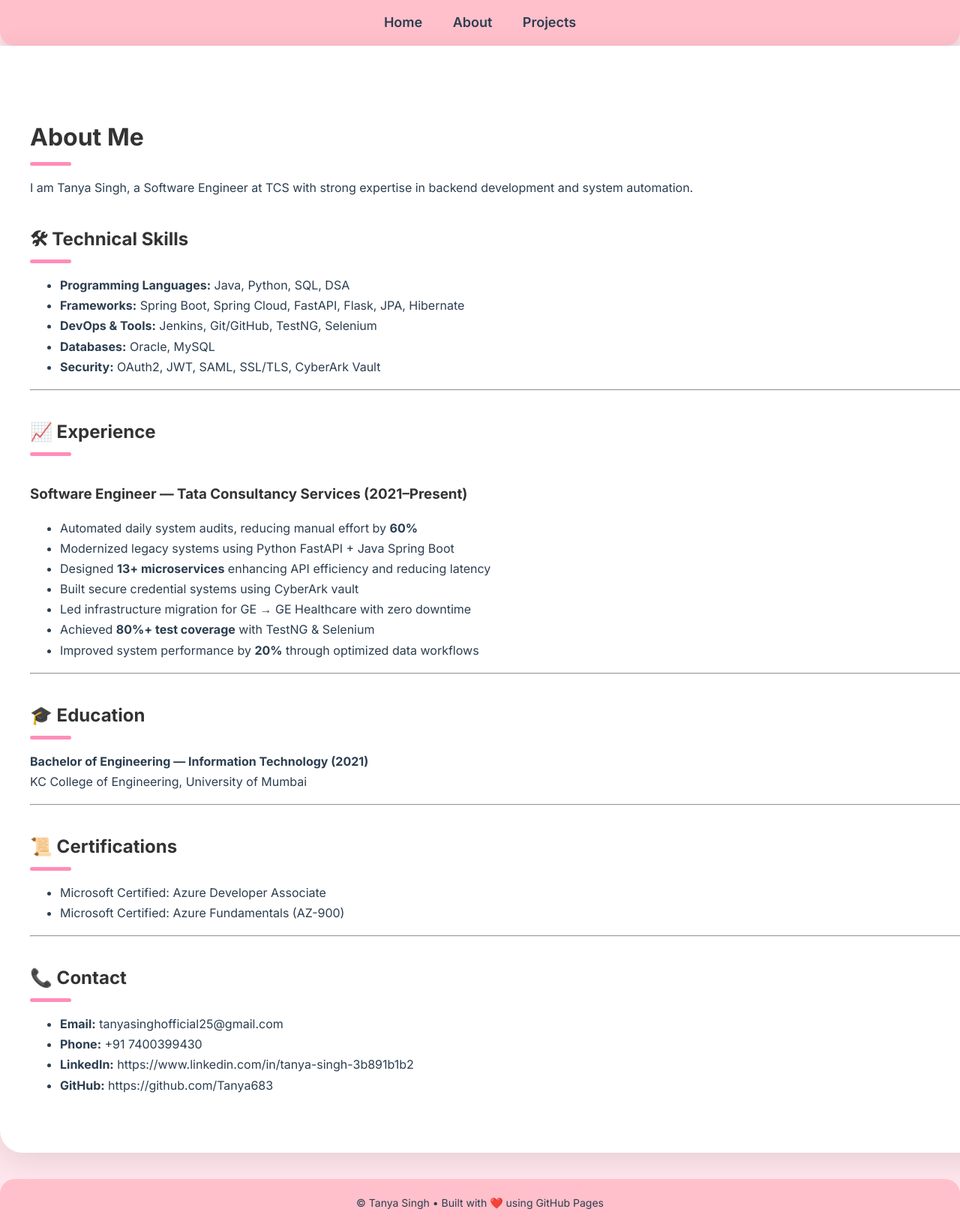
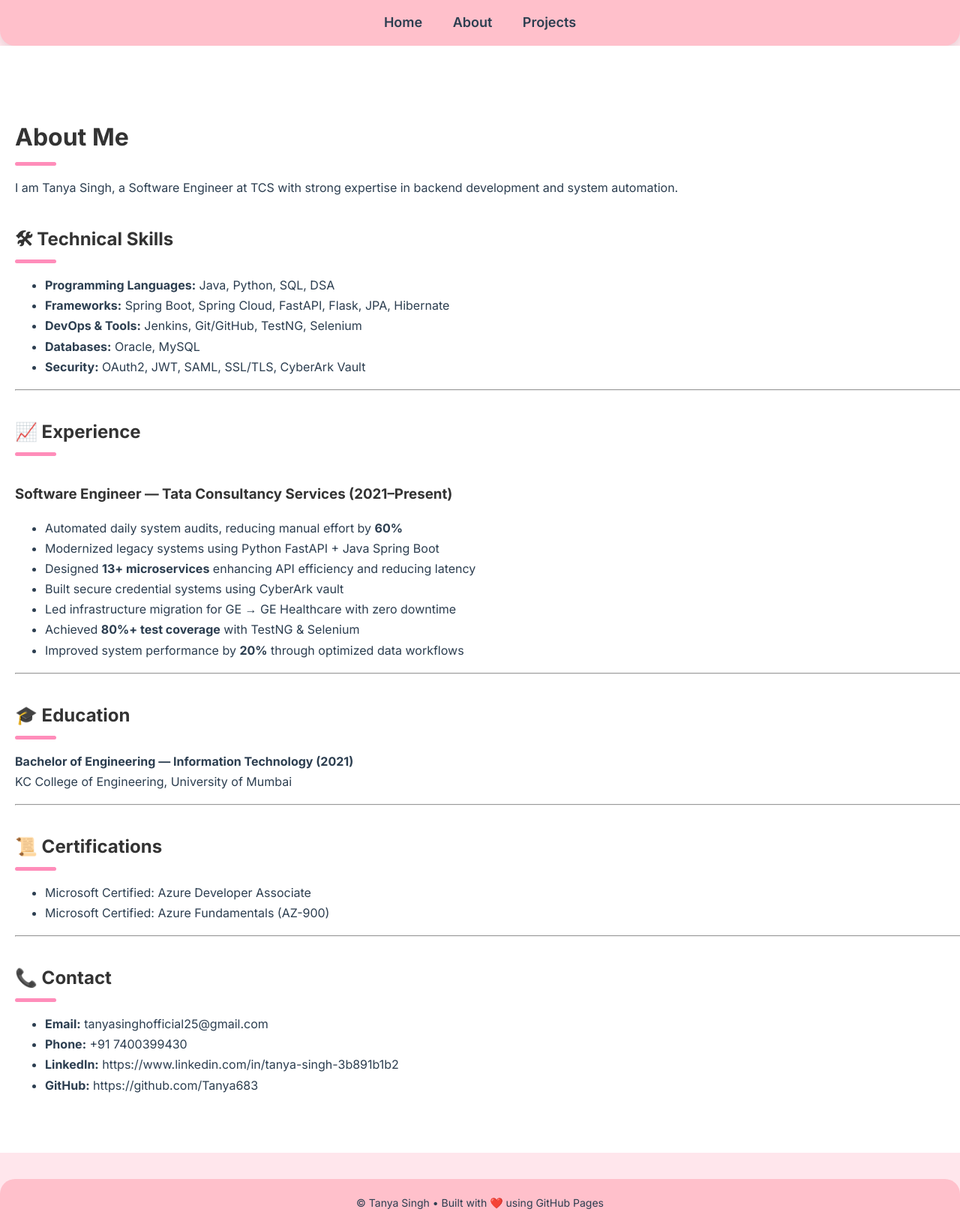
Before and after one commit to Tanya683/Tanya683.github.io, a Jekyll site: the page built from about.md, in a window 1280 px wide. Shown: the whole page at 75% size. Built offline with Jekyll 4.4.1, drawn with Linux system fonts in a browser that asks for light colours.

Commit message:
Modify padding and border-radius in style.css
Adjusted padding and border-radius for page content.

```diff
--- a/assets/style.css
+++ b/assets/style.css
@@ -99,16 +99,17 @@ nav a:hover {
 .page-content {
   width: 100%;
   margin: 0;
-  padding: 60px 40px;
+  padding: 60px 20px;
   background: white;
-  border-radius: 0 0 30px 30px;
-  box-shadow: 0 10px 40px rgba(0,0,0,0.1);
+  border-radius: 0;
 }
 
+
 .page-inner {
-  max-width: 900px;
+  max-width: 950px;
   margin: auto;
 }
+
 
 
 /* -----------------------------
```
